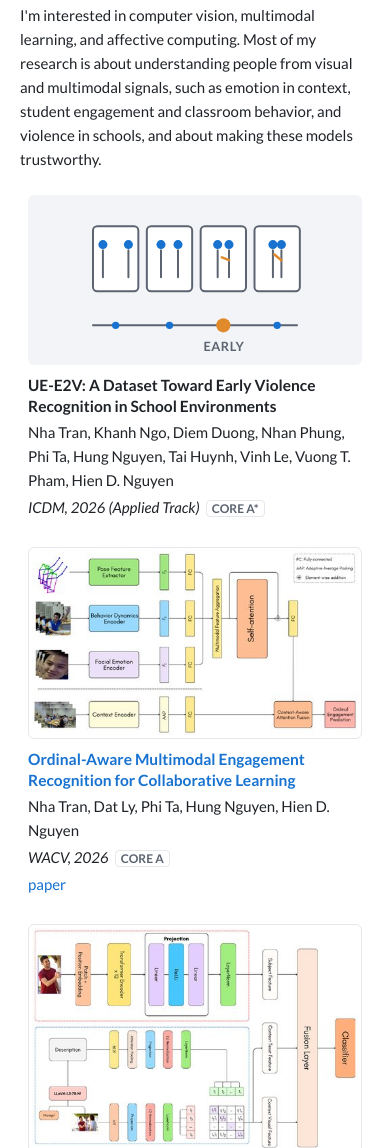
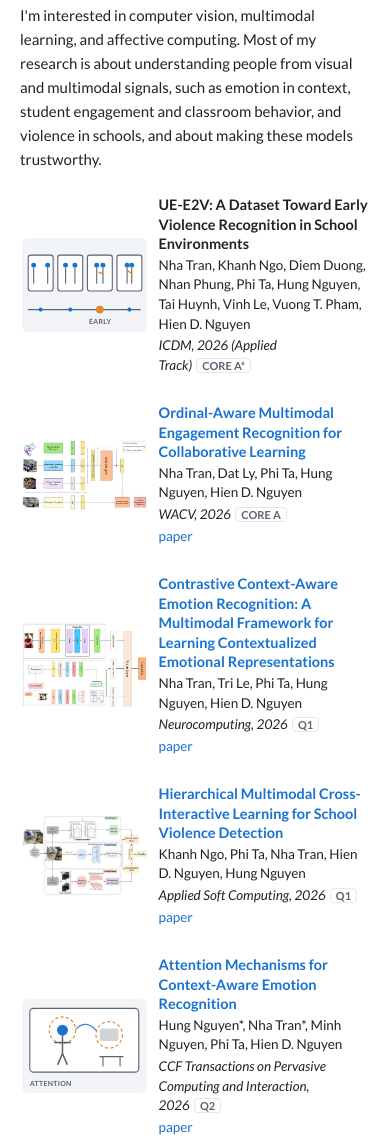
Before and after one commit to nhadhsp/nhadhsp.github.io, a plain HTML site: page index.html in a window 390 px wide. Shown: the part 682-1830 px from the top of the page. Drawn offline with Linux system fonts and the light colour scheme.

Commit message:
Better mobile layout

```diff
--- a/style.css
+++ b/style.css
@@ -52,8 +52,8 @@ section { display: flex; flex-direction: column; gap: 12px; }
 .pub { display: grid; grid-template-columns: 200px 1fr; gap: 20px; align-items: center; padding: 14px 12px; border-radius: 6px; }
 .thumb { width: 200px; height: 130px; border-radius: 6px; overflow: hidden; background: var(--thumb-bg); }
 .thumb svg { width: 100%; height: 100%; display: block; }
-.thumb.fig { background: #ffffff; border: 1px solid var(--rule); }
-.thumb.fig img { width: 100%; height: 100%; display: block; object-fit: contain; padding: 3px; }
+.thumb.fig { height: auto; background: #ffffff; border-radius: 4px; }
+.thumb.fig img { width: 100%; height: auto; display: block; }
 .thumb.fig a { display: block; width: 100%; height: 100%; }
 .pub-body { display: flex; flex-direction: column; gap: 3px; }
 .papertitle { font-weight: 700; font-size: 15.5px; line-height: 1.35; }
@@ -80,10 +80,12 @@ section { display: flex; flex-direction: column; gap: 12px; }
   .page { padding-top: 24px; gap: 26px; }
   .intro { grid-template-columns: 1fr; justify-items: center; }
   .photo { width: 150px; height: 150px; order: -1; }
-  .pub { grid-template-columns: 1fr; gap: 10px; padding: 12px 8px; }
+  .pub { grid-template-columns: 36% 1fr; gap: 12px; padding: 12px 2px; }
   .thumb { width: 100%; height: auto; }
-  .thumb svg { height: 170px; }
-  .thumb.fig img { height: auto; max-height: 260px; }
+  .thumb svg { height: auto; }
+  .papertitle { font-size: 14.5px; }
+  .pub-body { font-size: 13.5px; line-height: 1.45; gap: 2px; }
+  .tag { font-size: 11px; margin-left: 4px; }
   .links { font-size: 14px; }
 }
 @media (prefers-reduced-motion: reduce) { * { transition: none !important; animation: none !important; } }
```
